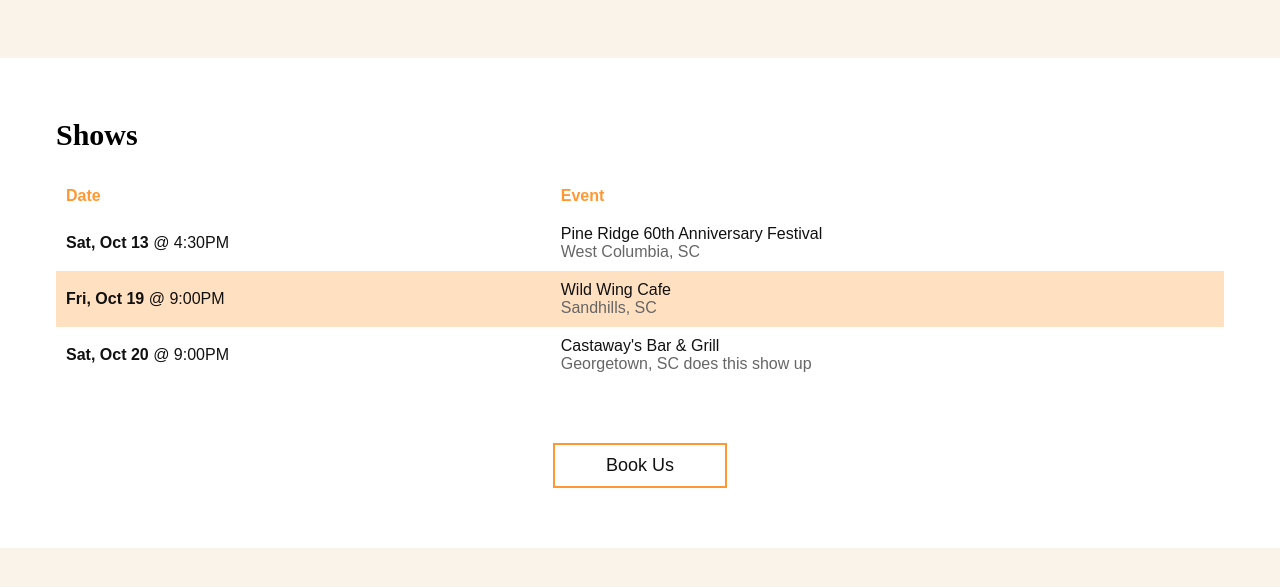
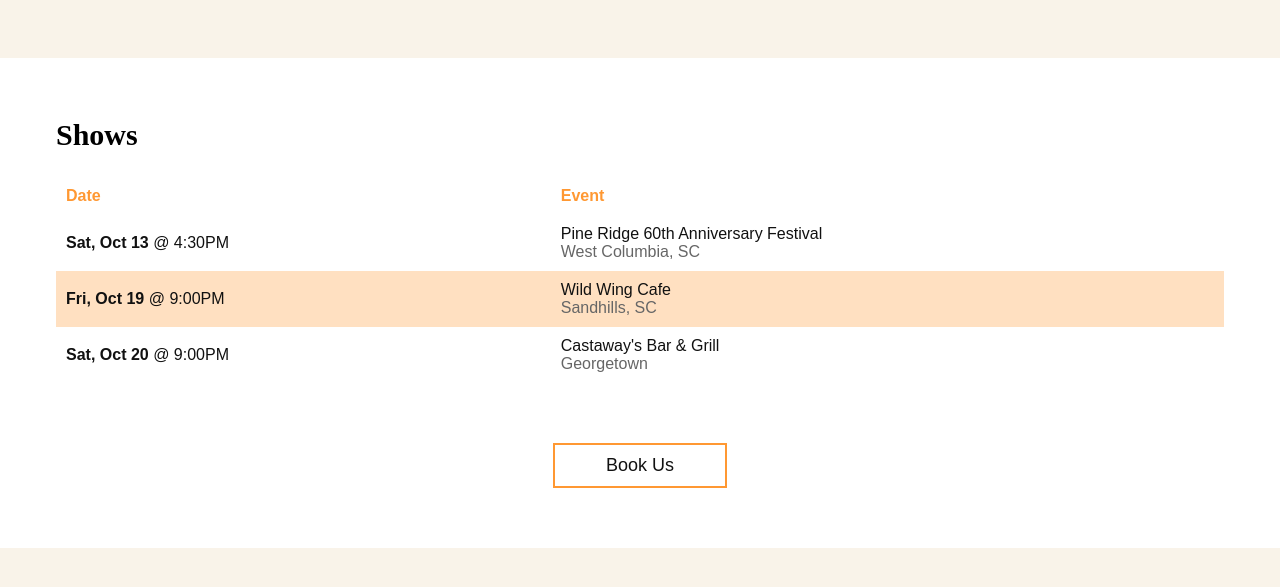
Before and after one commit to rebekahpadula/under-the-sun, a React (Create React App) app: page / in a window 1280 px wide. Shown: the part 1478-2065 px from the top of the page. Built offline with nearby package versions, Linux system fonts and the light colour scheme; a web font is replaced by a local one.

Commit message:
removes test text

```diff
--- a/src/components/Shows.js
+++ b/src/components/Shows.js
@@ -152,7 +152,7 @@
                         <ShowsData>
                             <ShowsLink href="https://www.facebook.com/events/316260522288219/">
                             <ShowsEvent>Castaway's Bar & Grill</ShowsEvent>
-                            <ShowsLocation>Georgetown, SC does this show up</ShowsLocation>
+                            <ShowsLocation>Georgetown</ShowsLocation>
                             </ShowsLink>
                         </ShowsData>
                     </ShowsRow>
```
